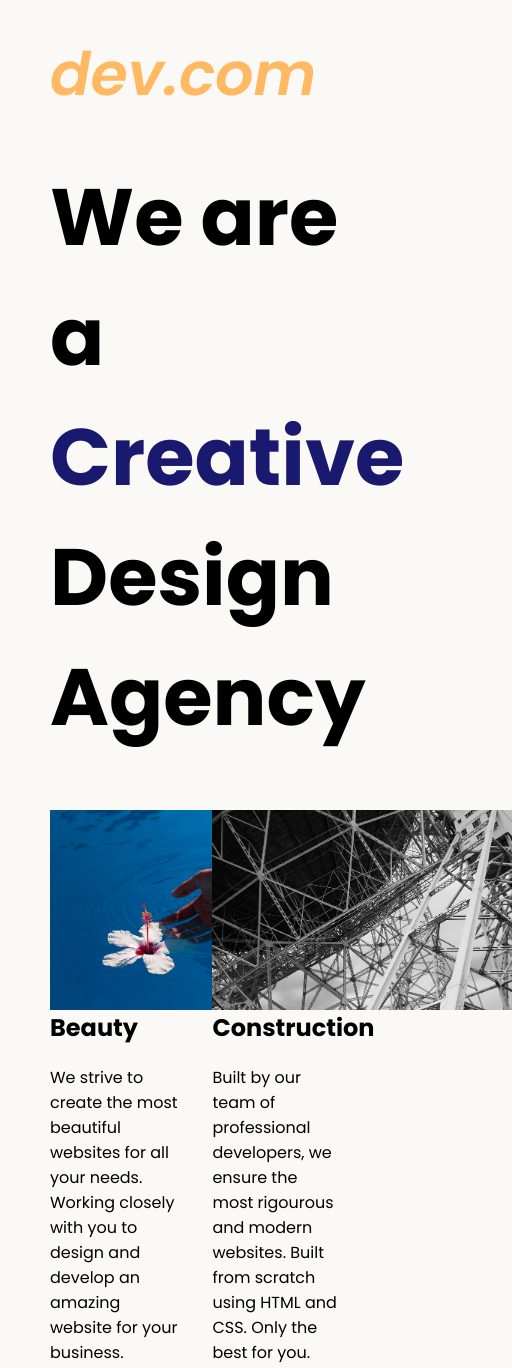
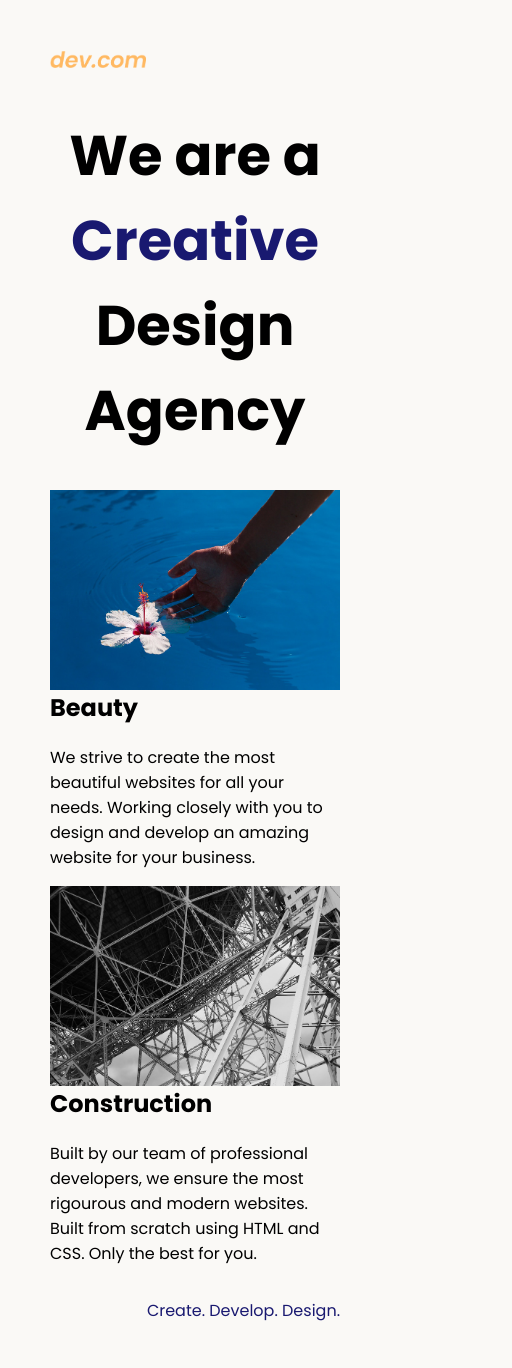
Before and after one commit to NitinRajput98/WebDev-Udemy-, a plain HTML site: page 8.4 Web Design Agency Project/index.html in a window 390 px wide. Shown: the top 1368 px of the page, 512 px wide, since content can reach past the window. After the commit the page ends 1339 px from the top, so only its background shows below. Drawn offline with Linux system fonts and the light colour scheme.

Commit message:
Responsive web design

```diff
--- a/8.4 Web Design Agency Project/style.css
+++ b/8.4 Web Design Agency Project/style.css
@@ -41,3 +41,30 @@ footer {
 span {
   color: midnightblue;
 }
+
+@media (max-width: 1240px) {
+  .card-text,
+  .card-title {
+    clear: left;
+  }
+}
+
+@media (max-width: 680px) {
+  .left {
+    float: none;
+  }
+  .card {
+    display: block;
+    width: 100%;
+  }
+  .main > h1 {
+    text-align: center;
+    font-size: 3.5rem;
+  }
+  .logo {
+    width: 6rem;
+  }
+  .card > img {
+    width: 100%;
+  }
+}
```
